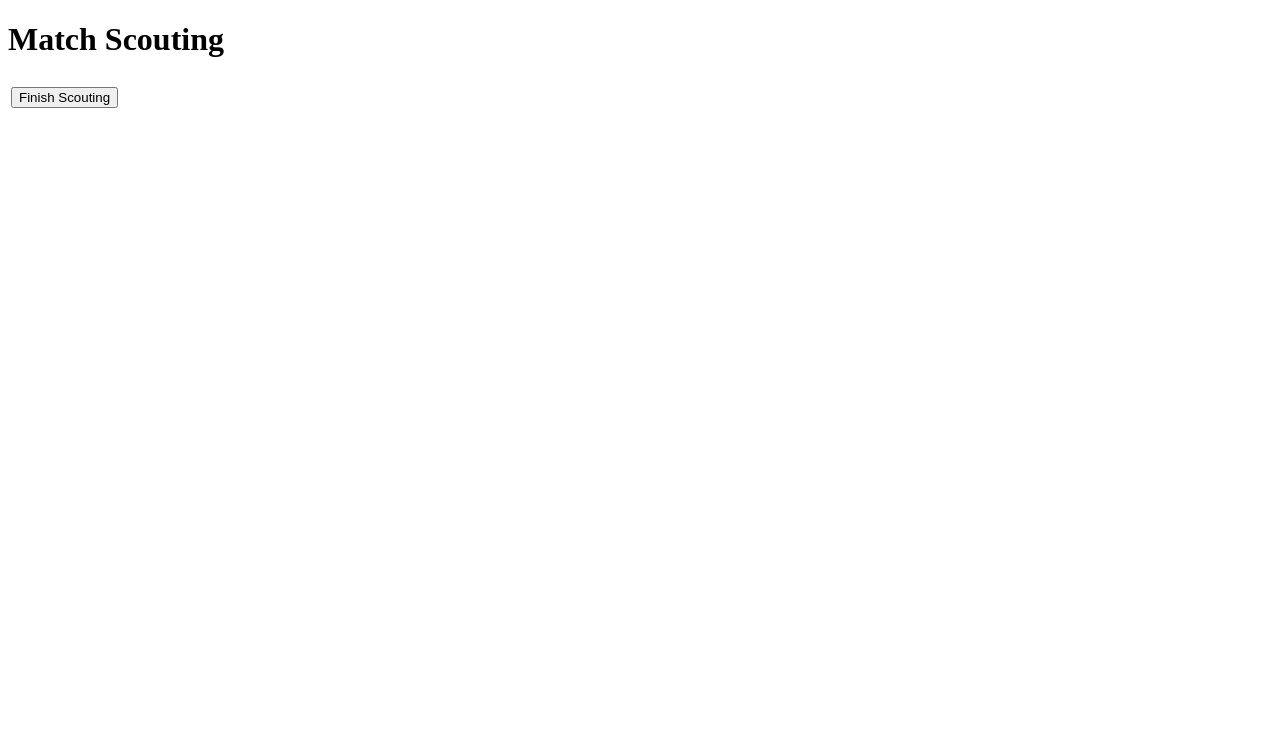
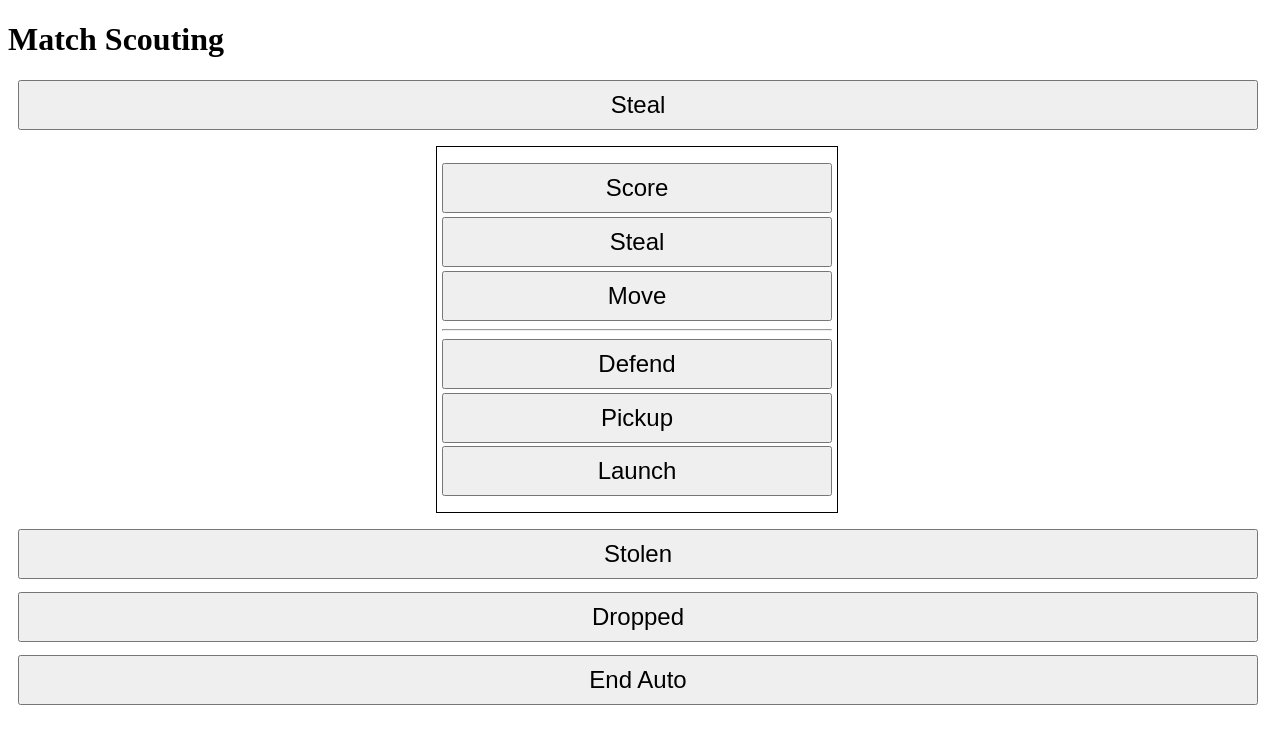
Before and after one commit to RetrieverRobotics/ScoutingApp-2023-2024, a Flask app: page /scout/match/during in a window 1280 px wide. Shown: the top 744 px of the page. Run offline with Flask 3, Linux system fonts and the light colour scheme.

Commit message:
Create layout for match scout
HTML and CSS T-T

```diff
--- a/templates/fragments/matchScoutForm.html
+++ b/templates/fragments/matchScoutForm.html
@@ -1,13 +1,21 @@
 <form id="matchScoutForm">
-    <table>
-        <tbody>
-            <tr>
-                <td></td>
-                <td></td>
-            </tr>
-            <tr>
-                <td><button type="submit">Finish Scouting</button></td>
-            </tr>
-        </tbody>
-    </table>
+    <p>
+        <button type="button">Steal</button>
+    </p>
+    <div id="matchLayout">
+        <ul>
+            <li><button type="button">Score</button></li>
+            <li><button type="button">Steal</button></li>
+            <li><button type="button">Move</button></li>
+            <li><hr></li>
+            <li><button type="button">Defend</button></li>
+            <li><button type="button">Pickup</button></li>
+            <li><button type="button">Launch</button></li>
+        </ul>
+    </div>
+    <ul id="matchBottomButtons">
+        <li><button type="button">Stolen</button></li>
+        <li><button type="button">Dropped</button></li>
+        <li><button type="button">End Auto</button></li>
+    </ul>
 </form>
--- /dev/null
+++ b/templates/fragments/matchScoutForm.html.css
@@ -0,0 +1,36 @@
+form#matchScoutForm {
+    padding: 0;
+}
+
+div#matchLayout {
+    border: 1px solid #000;
+    width: 50vh;
+    height: fit-content;
+    padding: 0;
+    margin-left: calc(50vw - 26.5vh);
+}
+
+div#matchLayout ul {
+    list-style: none;
+    padding: 0 5px;
+}
+
+#matchScoutForm button {
+    display: block;
+    margin: 0 0 1% 10px;
+    width: calc(100vw - 40px);
+    height: 50px;
+    font-size: 18pt;
+    text-align: center;
+
+}
+
+#matchLayout button {
+    width: 100%;
+    margin: 1% 0;
+}
+
+ul#matchBottomButtons {
+    list-style: none;
+    padding-left: 0;
+}
--- a/templates/match_scout.html
+++ b/templates/match_scout.html
@@ -1,6 +1,10 @@
 {% extends "base.html" %}
 
 {% block title %}Match{% endblock %}
+
+{% block styles %}
+<style>{{ include_file("fragments/matchScoutForm.html.css") }}</style>
+{% endblock %}
 
 {% block scripts %}
 <script>{{ include_file("match_scout.html.js") }}</script>
```
